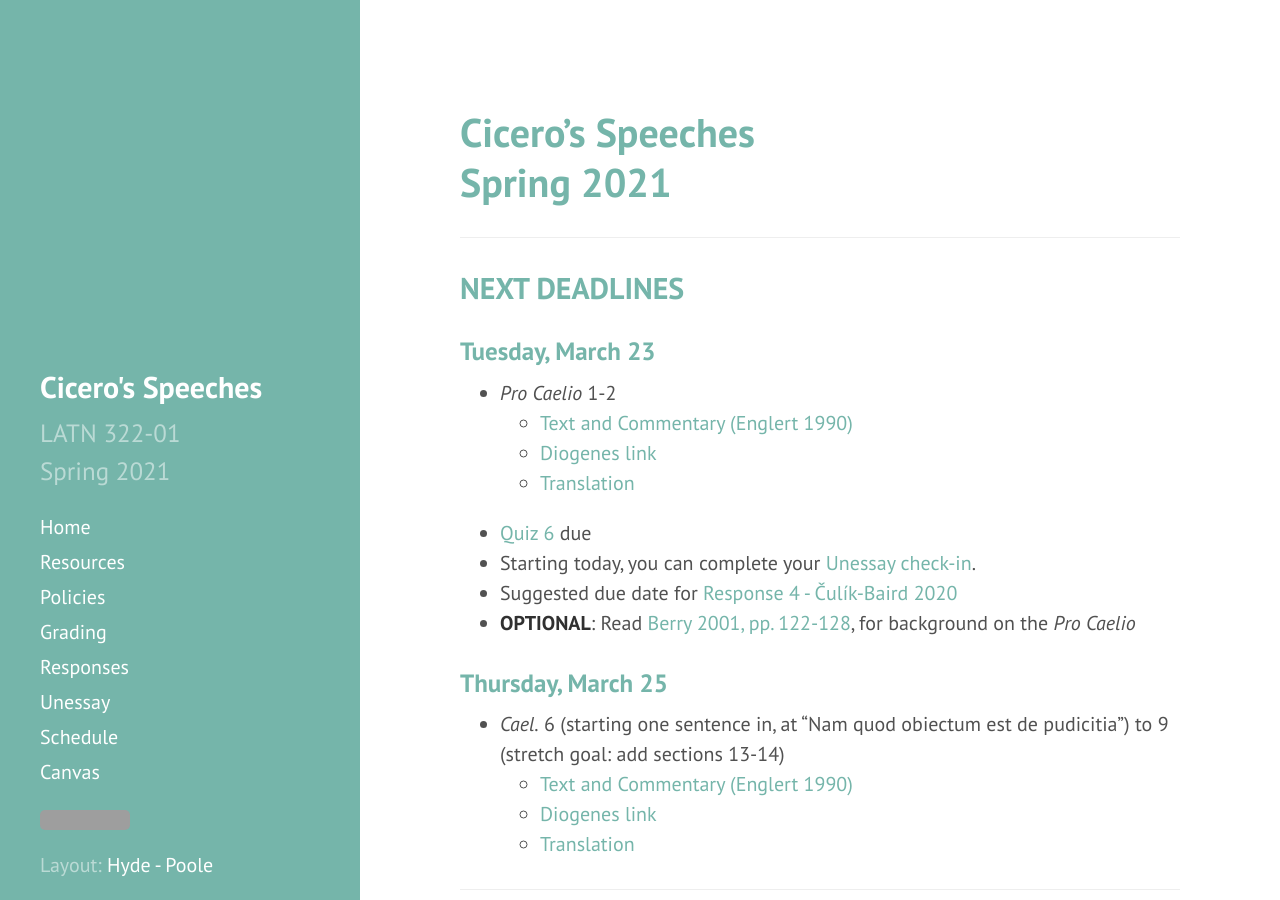
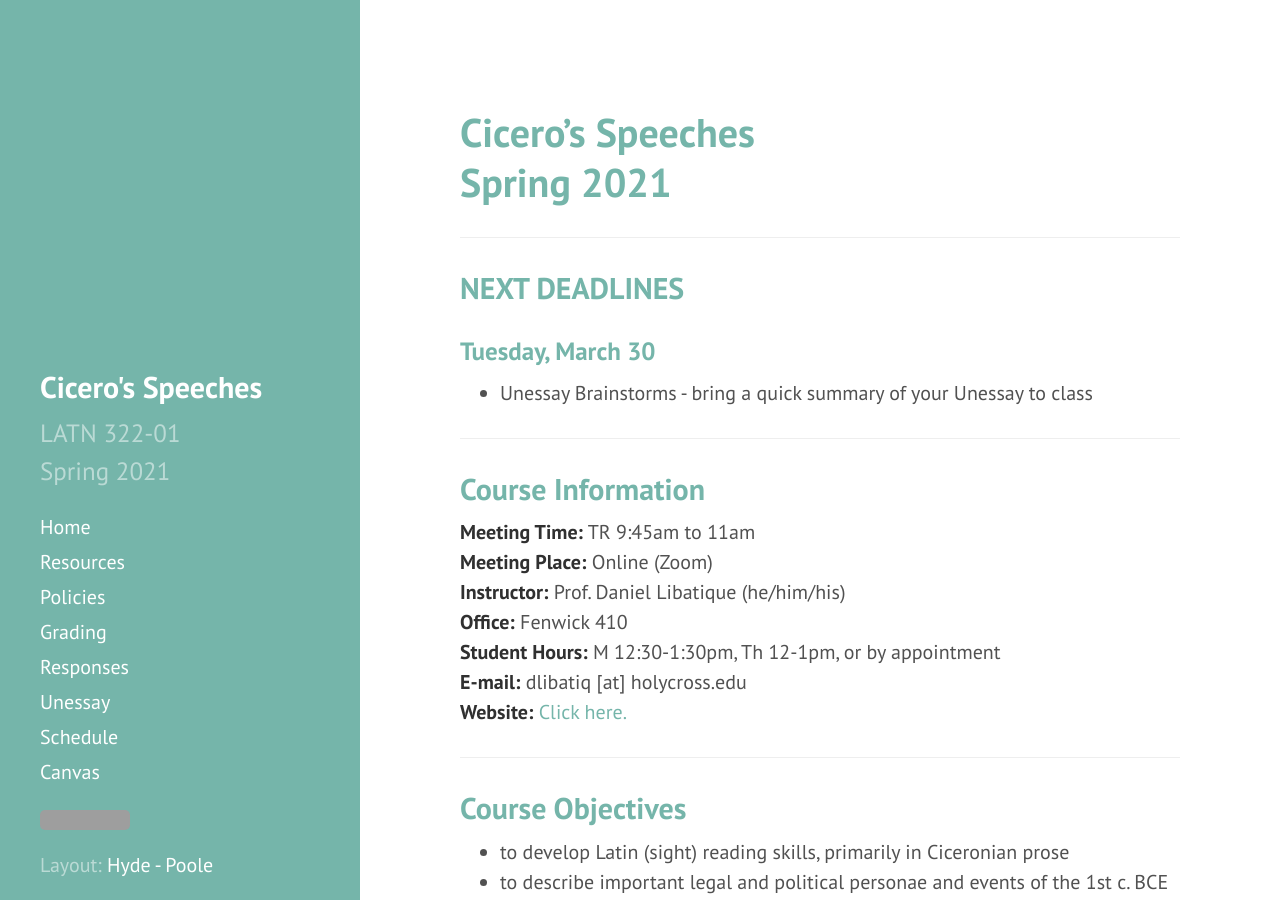
Before and after one commit to DLibatique/LATN322-S21, a Jekyll site: the page built from _pages/index.md, in a window 1280 px wide and 900 px high. Built offline with Jekyll 4.4.1, drawn with Linux system fonts in a browser that asks for light colours; grey boxes are pictures that could not be loaded.

Commit message:
updated homepage

```diff
--- a/_pages/index.md
+++ b/_pages/index.md
@@ -10,21 +10,8 @@ permalink: /
 
 ## NEXT DEADLINES
 
-### Tuesday, March 23
-* *Pro Caelio* 1-2
-  * [Text and Commentary (Englert 1990)](https://drive.google.com/file/d/1Tly0-1Er8Mwk0i9bi37XmDwndmR1B6UN/view?usp=sharing)
-  * [Diogenes link](https://d.iogen.es/web/fileDisplay?ver=1.003&user=acad&host=local&filePath=texts/Perseus_Latin/data/phi0474/phi024/phi0474.phi024.perseus-lat2.xml)
-  * [Translation](https://drive.google.com/file/d/1W-AsUJ3VPdRPmTK_qccXoRVnxP2fXrqR/view?usp=sharing)
-* [Quiz 6](https://hc.instructure.com/courses/3519/assignments/32245) due
-* Starting today, you can complete your [Unessay check-in](unessay#stages-deadlines-and-evaluation).
-* Suggested due date for [Response 4 - Čulík-Baird 2020](https://hc.instructure.com/courses/3519/assignments/32222)
-* **OPTIONAL**: Read [Berry 2001, pp. 122-128](https://drive.google.com/file/d/1W-AsUJ3VPdRPmTK_qccXoRVnxP2fXrqR/view?usp=sharing), for background on the *Pro Caelio*
-
-### Thursday, March 25
-* *Cael.* 6 (starting one sentence in, at "Nam quod obiectum est de pudicitia") to 9 (stretch goal: add sections 13-14)
-  * [Text and Commentary (Englert 1990)](https://drive.google.com/file/d/1Tly0-1Er8Mwk0i9bi37XmDwndmR1B6UN/view?usp=sharing)
-  * [Diogenes link](https://d.iogen.es/web/fileDisplay?ver=1.003&user=acad&host=local&filePath=texts/Perseus_Latin/data/phi0474/phi024/phi0474.phi024.perseus-lat2.xml)
-  * [Translation](https://drive.google.com/file/d/1W-AsUJ3VPdRPmTK_qccXoRVnxP2fXrqR/view?usp=sharing)
+### Tuesday, March 30
+* Unessay Brainstorms - bring a quick summary of your Unessay to class
 
 ***
 
```
